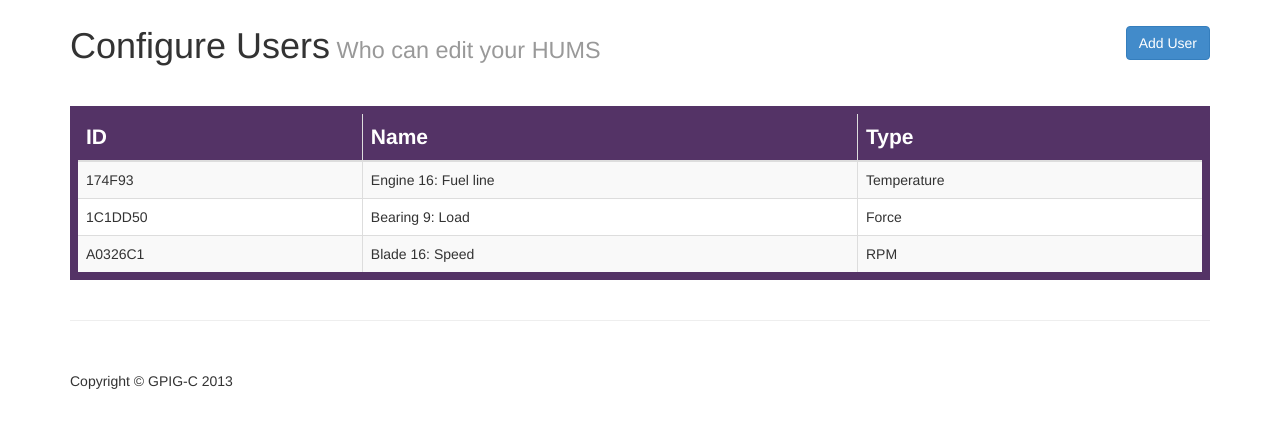
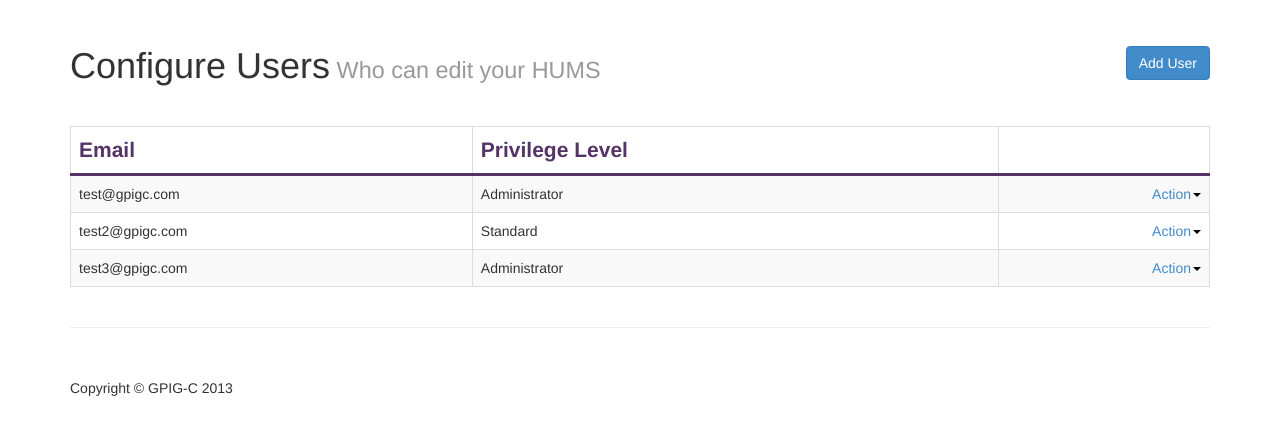
Before and after one commit to sftrabbit/gpig-c, a PHP site: page /adminCenter/conf-users.html in a window 1280 px wide. Shown: the part 55-490 px from the top of the page. Run offline with PHP 8.4, Linux system fonts and the light colour scheme.

Commit message:
Add Action column to conf-users

```diff
--- a/PrototypeAdminCentre/modern-business/adminCenter/conf-users.html
+++ b/PrototypeAdminCentre/modern-business/adminCenter/conf-users.html
@@ -56,35 +56,61 @@
     </div>
 
     <div class="row">
-        <div class="col-lg-12 center-block block-top-buffer">
-            <h1>Configure Users<small> Who can edit your HUMS</small>
+        <div class="col-lg-12 center-block block-top-buffer button-header">
+            <h1>Configure Users<small> Who can edit your HUMS</small> </h1>
             <button class="btn btn-primary pull-right" data-toggle="modal" data-target="#model_adduser"
-                        onclick="confusers.resetform();"> Add User</button></h1>
+                    onclick="confusers.resetform();"> Add User</button>
         </div>
     </div>
     <div class="row">  <!-- Table Row -->
         <div class="col-sm-12 center-block">
             <table class="table table-striped table-bordered">
                 <thead class="table-header">
-                    <th>ID</th>
-                    <th>Name</th>
-                    <th>Type</th>
+                <tr>
+                    <th>Email</th>
+                    <th>Privilege Level</th>
+                    <th></th>
+                </tr>
                 </thead>
                 <tbody>
                 <tr>
-                        <td>174F93</td>
-                        <td>Engine 16: Fuel line</td>
-                        <td>Temperature</td>
+                    <td>test@gpigc.com</td>
+                    <td>Administrator  </td>
+                    <td>
+                        <div class="dropdown pull-right">
+                            <a href="#" id="drop1" role="button" class="dropdown-toggle" data-toggle="dropdown">Action<b class="caret"></b></a>
+                            <ul id="menu1" class="dropdown-menu" role="menu">
+                                <li role="presentation"><a role="menuitem" tabindex="-1" href="#">Edit</a></li>
+                                <li role="presentation"><a role="menuitem" tabindex="-1" href="#">Delete</a></li>
+                            </ul>
+                        </div>
+                    </td>
                 </tr>
                 <tr>
-                        <td>1C1DD50</td>
-                        <td>Bearing 9: Load</td>
-                        <td>Force</td>
+                    <td>test2@gpigc.com</td>
+                    <td>Standard  </td>
+                    <td>
+                        <div class="dropdown pull-right">
+                            <a href="#" id="drop2" role="button" class="dropdown-toggle" data-toggle="dropdown">Action<b class="caret"></b></a>
+                            <ul id="menu2" class="dropdown-menu" role="menu">
+                                <li role="presentation"><a role="menuitem" tabindex="-1" href="#">Edit</a></li>
+                                <li role="presentation"><a role="menuitem" tabindex="-1" href="#">Delete</a></li>
+                            </ul>
+                        </div>
+                    </td>
                 </tr>
                 <tr>
-                        <td>A0326C1</td>
-                        <td>Blade 16: Speed</td>
-                        <td>RPM</td>
+                    <td>test3@gpigc.com</td>
+                    <td>Administrator    </td>
+                    <td>
+                        <div class="dropdown pull-right">
+                            <a href="#" id="drop3" role="button" class="dropdown-toggle" data-toggle="dropdown">Action<b class="caret"></b></a>
+                            <ul id="menu3" class="dropdown-menu" role="menu">
+                                <li role="presentation"><a role="menuitem" tabindex="-1" href="#">Edit</a></li>
+                                <li role="presentation"><a role="menuitem" tabindex="-1" href="#">Delete</a></li>
+                            </ul>
+                        </div>
+                    </td>
                 </tr>
                 </tbody>
             </table>
--- a/PrototypeAdminCentre/modern-business/css/custom-gpig.css
+++ b/PrototypeAdminCentre/modern-business/css/custom-gpig.css
@@ -130,13 +130,12 @@ h3.h3_4 {
 
 .table-striped{
     margin-top: 30px;
-    border: 8px solid #543366;
 }
 
 .table-striped .table-header{
-    background-color: #543366;
-    color: #FFFFFF;
+    color: #543366;
     font-size: 1.5em;
+    border-bottom:3px solid #543366;
 }
 
 .button-header h1 {
```
Lines whose indentation alone changed are shown as unchanged.
